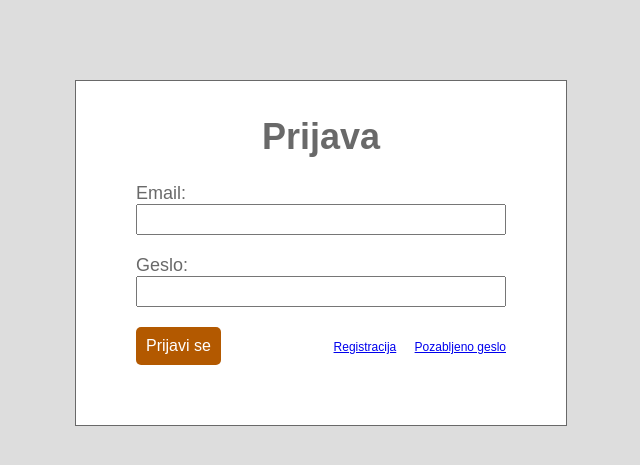
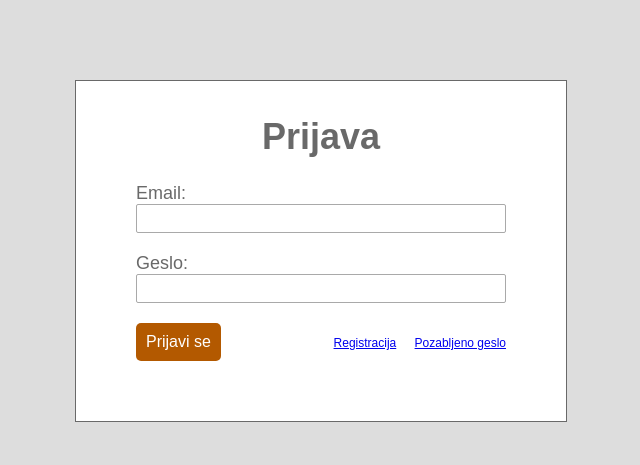
Before and after one commit to kustrun/TPO_Patronazna_Sluzba, a Django app: page /login/ in a window 1280 px wide. Shown: the top 465 px of the page, without its empty margins (319-959 px from the left). Run offline with Django 3.2, Linux system fonts and the light colour scheme.

Commit message:
Končna verzija logina

```diff
--- a/TPO_app/static/TPO_app/style.css
+++ b/TPO_app/static/TPO_app/custom_form.css
@@ -91,4 +91,6 @@ body {
 	height: 25px;
 	margin-bottom: 20px;
 	font-size: 16px;
+	border-radius: 2px;
+	border: 1px solid darkgray;
 }
--- a/TPO_app/templates/TPO_app/base.html
+++ b/TPO_app/templates/TPO_app/base.html
@@ -4,7 +4,7 @@
   <head>
     <title>Patronažna služba</title>
     <meta charset="utf-8">
-	<link rel="stylesheet" href="{% static 'TPO_app/style.css' %}">
+	<link rel="stylesheet" href="{% static 'TPO_app/custom_form.css' %}">
   </head>
 
   <body>
```
